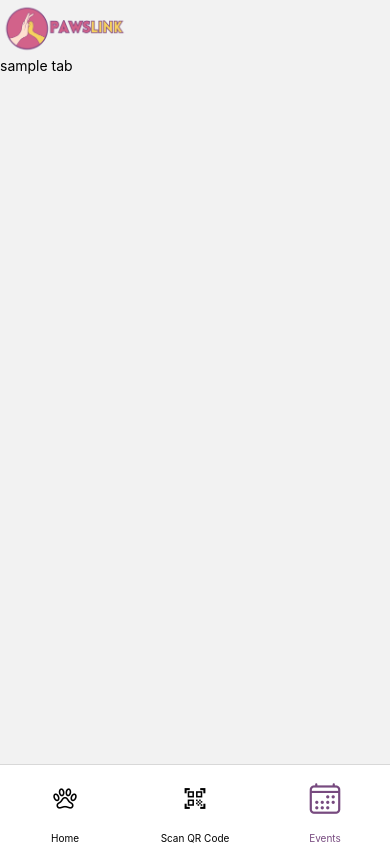
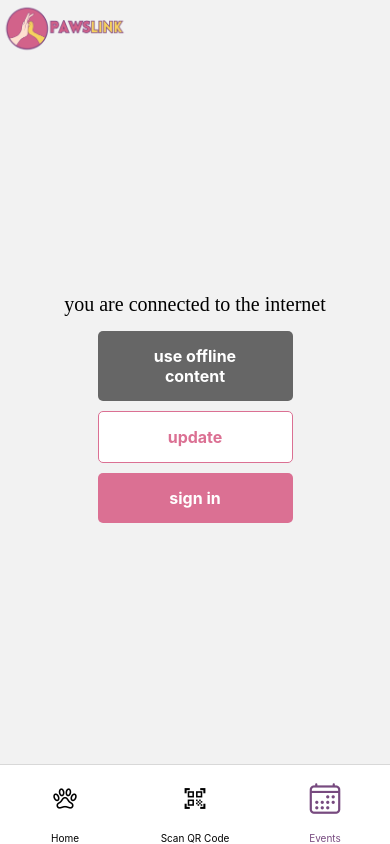
Before and after one commit to imtheclown/pawslink_mobile, a React Native app: screen /Events in a window 390 px wide. Built offline with nearby package versions, Linux system fonts and the light colour scheme.

Commit message:
added update/signin/use offline data screen

```diff
--- a/package.json
+++ b/package.json
@@ -11,6 +11,7 @@
   },
   "dependencies": {
     "@react-native-community/masked-view": "^0.1.11",
+    "@react-native-community/netinfo": "^11.3.2",
     "@react-navigation/bottom-tabs": "^6.5.20",
     "@react-navigation/native": "^6.1.17",
     "@react-navigation/stack": "^6.3.29",
--- a/src/navigation/BottomTabs.tsx
+++ b/src/navigation/BottomTabs.tsx
@@ -9,6 +9,8 @@ import { createBottomTabNavigator } from '@react-navigation/bottom-tabs';
 import BrowseAnimal from '../screens/BrowseAnimalScreen';
 // qr code screen
 import QRCodeScanner from '../screens/QRCodeScannerScreen';
+// trial screen
+import AskForLoginScreen from '../screens/AskForLogInScreen';
 import MaterialIcons from "react-native-vector-icons/MaterialIcons"
 import IonIcons from 'react-native-vector-icons/Ionicons'
 import { Color } from '../assets/general/GlobalStyles';
@@ -70,7 +72,7 @@ const BottomTabs = () =>{
             />
             <Tab.Screen
                 name='Events'
-                component={SampleTab}
+                component={AskForLoginScreen}
                 options={{
                     ...tabBarScreenOption,
                     tabBarIcon: ({focused, color, size}) =>{
--- /dev/null
+++ b/src/screens/AskForLogInScreen.tsx
@@ -0,0 +1,118 @@
+// asks user to log in
+// anonymous or login with credentials
+
+import {
+    SafeAreaView,
+    View,
+    Text,
+    TouchableOpacity,
+    StyleSheet
+} from "react-native";
+import React from "react";
+import { generalStyles } from '../assets/general/generalStyles';
+import { FontFamily } from "../assets/general/GlobalStyles";
+interface DecisionButtonProps{
+    content: string,
+    callBack: () => void,
+    decision: decisions
+}
+const DecisionButton: React.FC<DecisionButtonProps> = ({content, callBack,decision}) =>{
+    const handlePress = () =>{
+        callBack();
+    }
+    const getButtonColor = () =>{
+        if(decision === decisions.negative){
+            return {
+                backgroundColor: "#666666"
+            }
+        }
+        if(decision === decisions.neutral){
+            return {
+                backgroundColor: 'white',
+                borderWidth: 1,
+                borderColor: 'palevioletred',
+            }
+        }
+        return {
+            backgroundColor: 'palevioletred',
+        }
+
+    }
+    const getContentColor = () =>{
+        if(decision === decisions.neutral){
+            return {
+                color: 'palevioletred'
+            }
+        }else{
+            return{
+                color: '#fff',
+            }
+        }
+    }
+    return (
+        <TouchableOpacity style = {[styles.loginButton, getButtonColor()]} onPress={handlePress}>
+            <Text style = {[styles.buttonText, getContentColor()]}>{content}</Text>
+        </TouchableOpacity>
+    )
+}
+enum decisions {
+    negative = -1,
+    neutral = 0,
+    positive = 1
+}
+const AskForLoginScreen = () =>{
+    const decisionList = [decisions.negative, decisions.neutral, decisions.positive];
+
+    const handleDecision = (decision:decisions) =>{
+        console.log(decision)
+    }
+    return(
+        <SafeAreaView style ={[generalStyles.centerContainer, generalStyles.flexContainer]}>
+            <Text style={[styles.notifTextStyle]}>{`you are connected to the internet`}</Text>
+            {decisionList.map((decision, index) =>{
+                var content = "use offline content"
+                if(decision === decisions.neutral){
+                    content = "update"
+                }
+                if(decision === decisions.positive){
+                    content = "sign in"
+                }
+
+                const callBack = () =>{
+                    handleDecision(decision)
+                }
+                return(
+                    <DecisionButton
+                        decision={decision}
+                        key={index}
+                        content={content}
+                        callBack={callBack}
+                    />
+                )
+            })}
+        </SafeAreaView>
+    )
+}
+
+export default AskForLoginScreen
+
+const styles = StyleSheet.create({
+    loginButton: {
+        paddingVertical: 15,
+        paddingHorizontal: 30,
+        borderRadius: 5,
+        margin: 5,
+        width: '50%'
+    },
+    buttonText: {
+        fontSize: 16,
+        fontWeight: 'bold',
+        textAlign: 'center',
+    },
+    notifTextStyle: {
+        color: 'black',
+        fontSize: 20,
+        fontFamily: FontFamily.epilogueBold,
+        marginBottom: 10,
+    }
+})
```
Also changed, not shown: src/components/realm_wrappers/BrowseAnimalScreenWrapper.tsx (added, +55 -0 lines), src/screens/BrowseAnimalScreen.tsx (+1 -15 lines), 1 other file (tests, documents, lock files or other folders).
